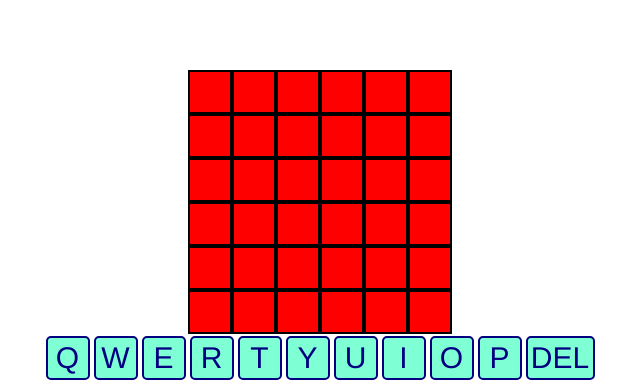
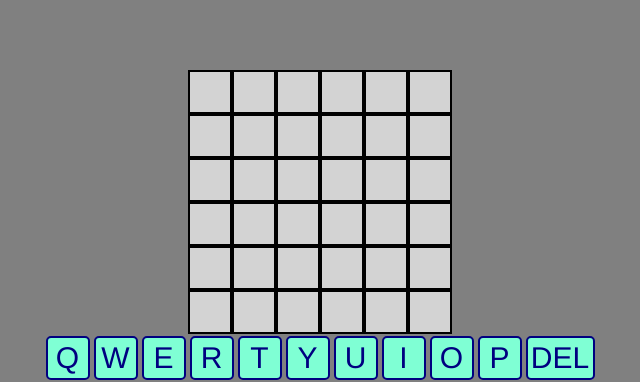
Before and after one commit to TannerOlason/sqrdle, a Vue app: page / in a window 1280 px wide. Shown: the part 390-772 px from the top of the page, without its empty margins (320-960 px from the left). Built offline with nearby package versions, Linux system fonts and the light colour scheme; what @vectopus/atlas-icons-vue would draw is missing.

Commit message:
Looped game logic.

```diff
--- a/src/App.vue
+++ b/src/App.vue
@@ -22,4 +22,8 @@ export default {
   color: #2c3e50;
   margin-top: 60px;
 }
+body {
+  margin: 0;
+  background-color: grey;
+}
 </style>
--- a/src/components/layout/GameBoard.vue
+++ b/src/components/layout/GameBoard.vue
@@ -50,17 +50,17 @@ export default {
     },
     gradeAttempt() {
       let answer = this.attempts[this.currentRow].join("");
+      this.graded[this.currentRow] = true;
+      this.currentRow = this.currentRow + 1;
+      this.currentBox = 0;
+
       if (answer === "sqrdle") {
         this.alternateEnding();
       } else if (answer === this.monster) {
         this.finishGame(true);
-      } else if (this.currentRow === 5) {
+      } else if (this.currentRow === 6) {
         this.finishGame(false);
       }
-
-      this.graded[this.currentRow] = true;
-      this.currentRow = this.currentRow + 1;
-      this.currentBox = 0;
     },
     checkGraded(i, j) {
       if (this.graded[i]) {
@@ -72,22 +72,34 @@ export default {
         ) {
           return "orange-square";
         }
+        return "darkgrey-square";
       }
-      return "red-square";
+      return "grey-square";
     },
     finishGame(win) {
       this.finished = true;
       if (win) {
         // player won
         console.log("winner!");
+        this.reset();
       } else {
         // player loses
         console.log("better luck next time!");
+        this.reset();
       }
     },
     alternateEnding() {
       this.finished = true;
       console.log("alternate ending");
+      this.reset();
+    },
+    reset() {
+      this.attempts = [[], [], [], [], [], []];
+      this.currentRow = 0;
+      this.currentBox = 0;
+      this.graded = [false, false, false, false, false, false];
+      this.finished = false;
+      this.chooseMonster();
     },
   },
   mounted() {
@@ -138,9 +150,13 @@ export default {
   background-color: white;
   border: 2px solid black;
 }
-.red-square {
-  background-color: red;
-  color: white;
+.darkgrey-square {
+  background-color: darkgrey;
+  color: black;
+}
+.grey-square {
+  background-color: lightgrey;
+  color: black;
 }
 .orange-square {
   background-color: orange;
```
